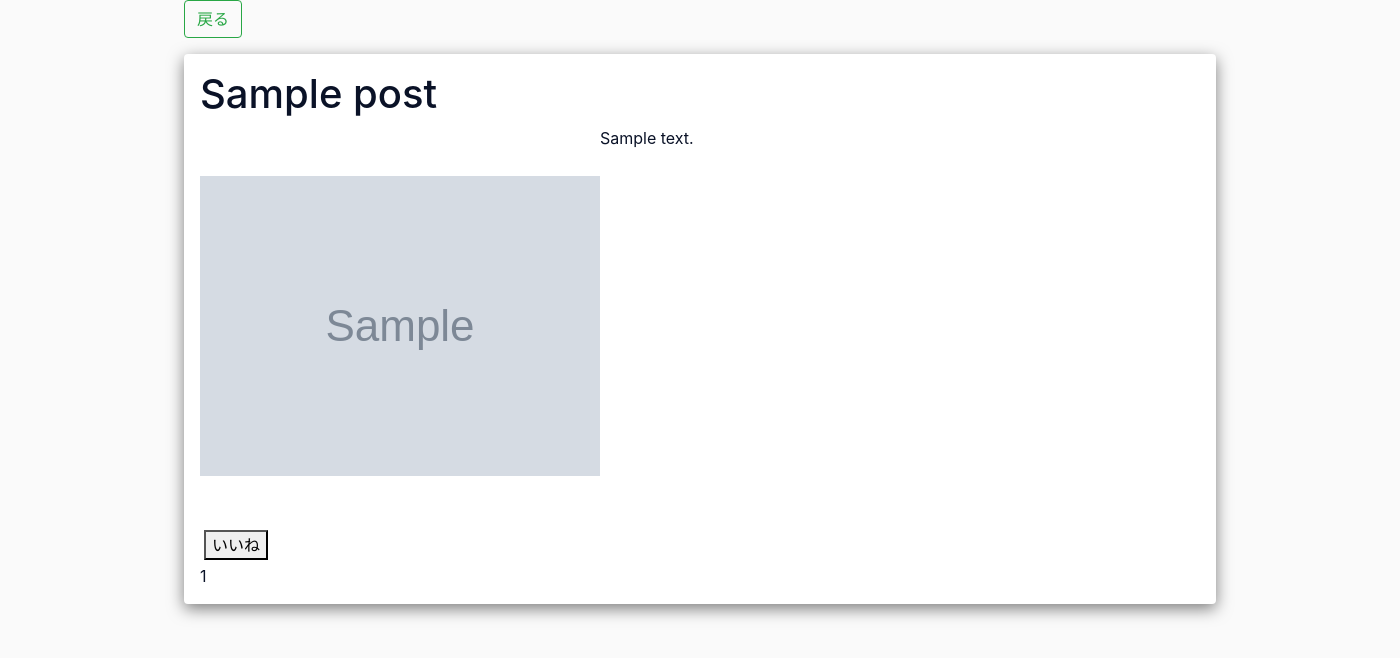
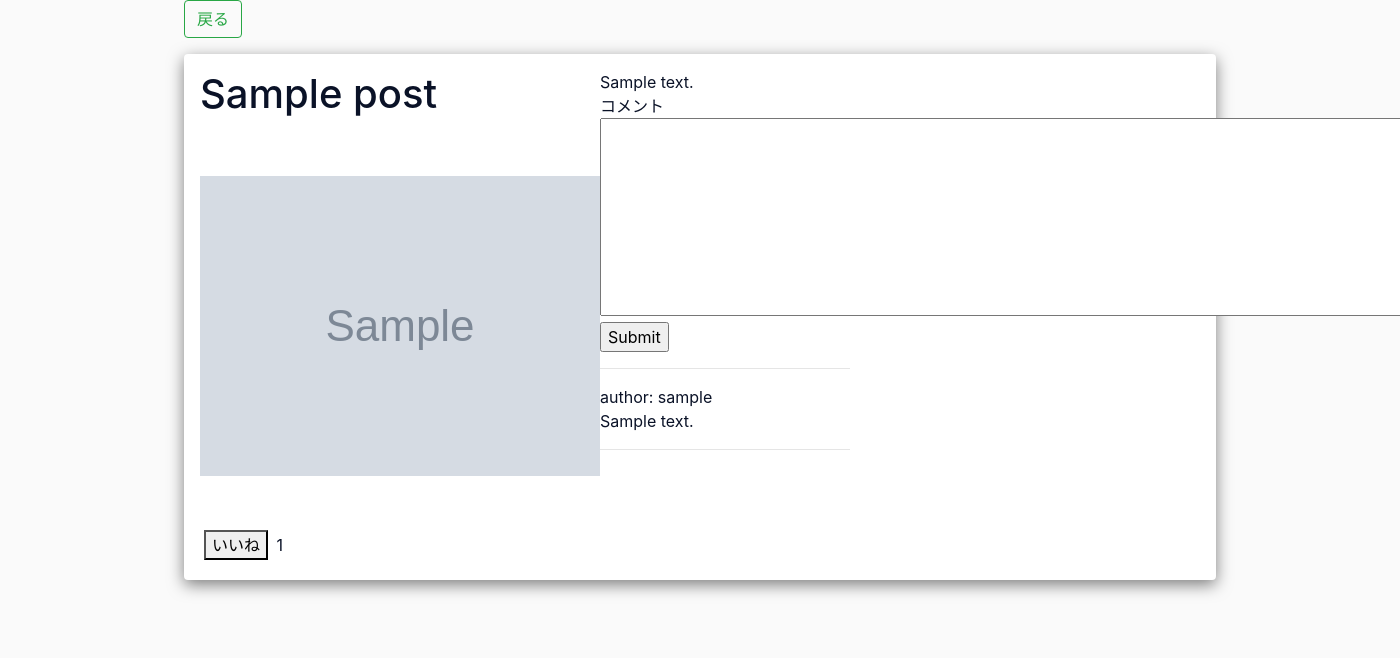
Before and after one commit to isomugi/mealy, a Django app: page /1/ in a window 1400 px wide; the page is wider, and only the part inside the window is pictured. Shown: the part 63-721 px from the top of that part. Run offline with Django 3.2, Linux system fonts and the light colour scheme; tables that the repository leaves empty hold one stand-in row (values such as "Sample post"); grey boxes marked "Sample" are stand-in pictures; some libraries are stand-ins or nearby versions.

Commit message:
一旦コミット

```diff
--- a/project/forms.py
+++ b/project/forms.py
@@ -1,6 +1,8 @@
 from django.contrib.auth.forms import UserCreationForm, AuthenticationForm
 from django.contrib.auth.models import User
 from django import forms
+from django.db import models
+from .models import Comment
 
 class UserCreateForm(UserCreationForm):
     def __init__(self, *args, **kwargs):
@@ -24,6 +26,12 @@ class UserUpdateForm(forms.ModelForm):
 		model = User
 		fields = ('username', 'email')
 
+class CommentForm(forms.ModelForm):
+    class Meta:
+        model = Comment
+        fields = ('text',)
+
+
 class LoginForm(AuthenticationForm):
     def __init__(self, *args, **kwargs):
         super().__init__(*args, **kwargs)
--- a/project/models.py
+++ b/project/models.py
@@ -1,4 +1,5 @@
 from django.db import models
+from django.utils import timezone
 from django.forms import ModelForm
 from django.core.validators import FileExtensionValidator
 from django.contrib.auth.models import User
@@ -18,7 +19,6 @@ class Post(models.Model):
 		return self.title
 
 
-
 class PostModel(ModelForm):
 	class Meta:
 		model = Post
@@ -28,3 +28,15 @@ class Like(models.Model):
     user = models.ForeignKey(User, on_delete=models.CASCADE, related_name='like_user')
     post = models.ForeignKey(Post, on_delete=models.CASCADE)
     date_created = models.DateTimeField(auto_now_add=True)
+
+
+class Comment(models.Model):
+    post = models.ForeignKey('Post', on_delete=models.CASCADE)
+    author = models.ForeignKey('auth.User', on_delete=models.CASCADE)
+    name = models.CharField(max_length = 200)
+    text = models.TextField()
+    created_date = models.DateTimeField(
+            default=timezone.now)
+
+    def __str__(self):
+        return self.name
--- a/project/static/project/css/main.css
+++ b/project/static/project/css/main.css
@@ -16,6 +16,10 @@ h1 {
 	width: 400px !important;
 }
 
+.scroll_comment {
+ height: 150px;
+ overflow: auto;
+}
 .post-image {
 	width : 400px;
 	height: 400px;
--- /dev/null
+++ b/project/templates/project/comment.html
@@ -0,0 +1,28 @@
+{% block styles %}
+<style media="screen">
+  #id_text {
+    height: 100px;
+  }
+</style>
+{% endblock styles %}
+
+<div>
+  <!-- <h3>コメント</h3> -->
+  <div class="">
+    コメント
+  </div>
+  <form method="post" action="{% url 'project:comment' post.id %}">
+    {% csrf_token %}
+    <!-- {{ form.as_p }} -->
+    <textarea name="text" rows="8" cols="80"></textarea>
+    <input type="submit">
+  </form>
+  <hr>
+  <div data-spy="scroll" data-target="#navbar-example2" data-offset="0" class='scroll_comment'>
+    {% for comment in post.comment_set.all %}
+    author: {{ comment.author }}<br>
+    {{ comment.text }}<br>
+    <hr>
+    {% endfor %}
+  </div>
+</div>
--- a/project/templates/project/detail.html
+++ b/project/templates/project/detail.html
@@ -9,32 +9,37 @@
 
 
 <div class="shadow p-3 mb-5 bg-white rounded mn">
-	<div class="left">
-		<h1 >{{ post.title }}</h1>
-		<div class="" >{{ user.username }}</div>
-	</div>
+
 	<div class="flex">
+
 		<div class="center">
-			<img src="{{ post.photo.url }}" alt="[Image]" class="post-image" align="center">
+			<h1 >{{ post.title }}</h1>
+			<div class="" >{{ user.username }}</div>
+			<div class="">
+				<img src="{{ post.photo.url }}" alt="[Image]" class="post-image" align="center">
+			</div>
+			<a href="{% url 'project:like' post.id %}">
+			 <button class="reaction_button" type="button" name="button">
+				 いいね
+			 </button>
+			</a>
+			<span>
+				{{ post.like_num }}
+			</span>
 		</div>
 
 		<div class="right">
 			<div class="" >
 				{{ post.text }}
 			</div>
-			<div type="scroll" class="comment">
-				<!--  -->
-			</div>
+			{% include 'project/comment.html' %}
 		</div>
+
 	</div>
-  <a href="{% url 'project:like' post.id %}">
-   <button class="reaction_button" type="button" name="button">
-		 いいね
-	 </button>
-	</a>
-<div class="">{{ post.like_num }}
 
-</div>
+
+
+
 </div>
 
 <br><br>
--- a/project/urls.py
+++ b/project/urls.py
@@ -14,6 +14,7 @@ urlpatterns = [
 	path('login/', views.login_view, name='login'),
 	path('logout/', views.logout_view, name='logout'),
     path('like/<int:post_id>/', views.like, name='like'),
+    path('comment/<int:post_id>/',views.comment, name='comment')
 ]
 
 from django.conf import settings
--- a/project/views.py
+++ b/project/views.py
@@ -4,8 +4,8 @@ from django.shortcuts import get_object_or_404, render, redirect
 from django.contrib.auth.models import User
 from django.contrib.auth import login as login, authenticate, logout
 
-from .models import Post, PostModel, Like
-from .forms import UserCreateForm, UserUpdateForm, LoginForm
+from .models import Post, PostModel, Like, Comment
+from .forms import UserCreateForm, UserUpdateForm, LoginForm, CommentForm
 
 def index(request):
 	latest_post_list = Post.objects.order_by('-pub_date')[:5]
@@ -14,7 +14,8 @@ def index(request):
 
 def detail(request, post_id):
 	post = get_object_or_404(Post, pk = post_id)
-	context = { 'post': post }
+	form = CommentForm()
+	context = { 'post': post ,'form': form}
 	return render(request, 'project/detail.html', context)
 
 def create(request):
@@ -35,6 +36,21 @@ def post(request):
 	else:
 		form = PostModel()
 	return render(request, 'project/create.html', { 'form': form })
+
+def comment(request,post_id):
+	post = get_object_or_404(Post, pk = post_id)
+	if not request.user.is_authenticated:
+		return redirect('project:login')
+	elif request.method == 'POST':
+		form = CommentForm(request.POST)
+		if form.is_valid():
+			comment = form.save(commit=False)
+			comment.post = post
+			comment.author = request.user
+			comment.save()
+			return redirect('project:detail', post_id = post_id )
+
+	return render(request, 'project/detail.html', { 'form': form ,'post': post})
 
 def like(request, post_id):
 	if not request.user.is_authenticated:
```
Also changed, not shown: project/migrations/0007_comment.py (added).
